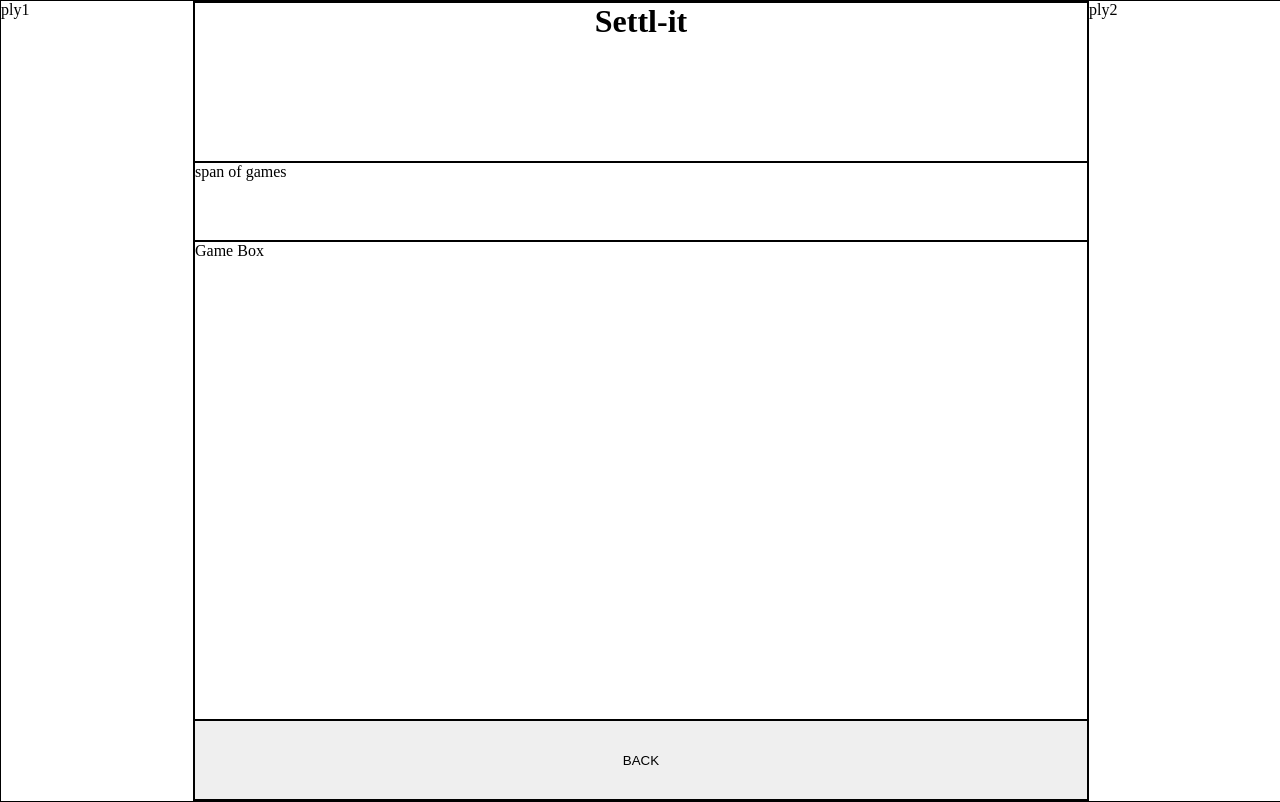
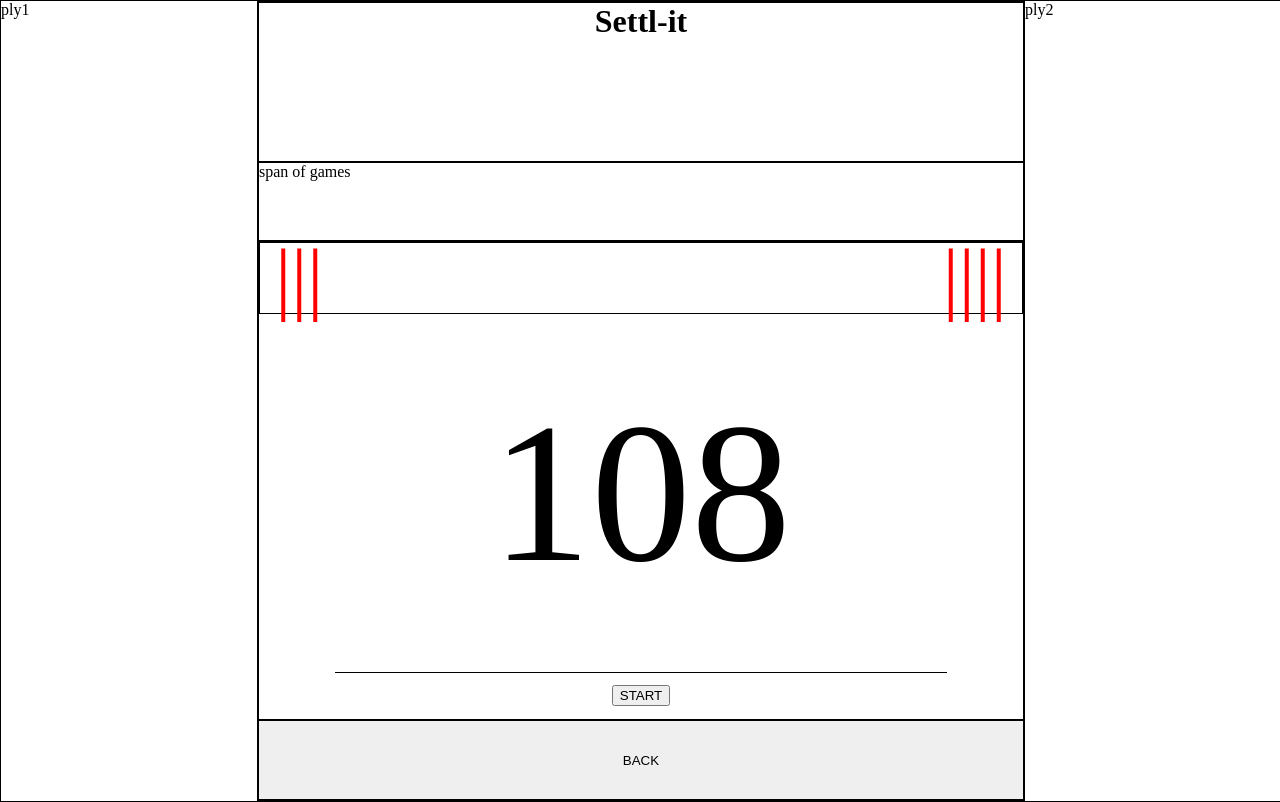
Before and after one commit to jase-d/uDecide, a Next.js app: page /settl-it/app in a window 1280 px wide. Built offline with nearby package versions, Linux system fonts and the light colour scheme.

Commit message:
add some initial css and layouts for settl-it

```diff
--- a/pages/settl-it/app.jsx
+++ b/pages/settl-it/app.jsx
@@ -1,6 +1,8 @@
 import React from 'react';
 import styles from './styles/settl.module.css';
-import Main from './components/Main.jsx';
+import dynamic from 'next/dynamic';
+
+const Main = dynamic(() => import('./components/Main.jsx'));
 export default class App extends React.Component {
   constructor(props) {
     super(props);
--- /dev/null
+++ b/pages/settl-it/components/Game.jsx
@@ -0,0 +1,13 @@
+import React from 'react';
+import styles from '../styles/settl.module.css';
+
+const randomNumber = () => {
+
+  return (
+    <div className={styles.game}>
+      108
+    </div>
+  );
+};
+
+export default randomNumber;
--- a/pages/settl-it/components/GameBox.jsx
+++ b/pages/settl-it/components/GameBox.jsx
@@ -1,17 +1,26 @@
 import React from 'react';
 import styles from '../styles/settl.module.css';
+import dynamic from 'next/dynamic';
+
+const ScoreBar = dynamic(import('./ScoreBar.jsx'));
+const Game = dynamic(import('./Game.jsx'));
 
 export default class GameBox extends React.Component {
   constructor(props) {
     super(props);
     this.state = {
-      number: null
+      number: null,
+      button: 'START'
     };
   };
   render() {
     return (
-      <div className={styles.game}>
-        Game Box
+      <div className={styles.gameBox}>
+        <ScoreBar/>
+        <Game/>
+        <div className={styles.gameButton}>
+          <button>{this.state.button}</button>
+        </div>
       </div>
     );
   };
--- a/pages/settl-it/components/Main.jsx
+++ b/pages/settl-it/components/Main.jsx
@@ -1,6 +1,7 @@
 import React from 'react';
 import styles from '../styles/settl.module.css';
-import GameBox from './GameBox.jsx';
+import dynamic from 'next/dynamic';
+const GameBox = dynamic(() => import('./GameBox.jsx'));
 
 export default class Main extends React.Component {
   constructor(props) {
@@ -11,7 +12,7 @@ export default class Main extends React.Component {
   };
   render() {
     return (
-      <div className={styles.gamebox}>
+      <div className={styles.container}>
         <h1 className={styles.header}>Settl-it
         </h1>
         <div className={styles.bar}> span of games
--- /dev/null
+++ b/pages/settl-it/components/ScoreBar.jsx
@@ -0,0 +1,14 @@
+import React from 'react';
+import styles from '../styles/settl.module.css';
+
+const ScoreBoard = (props) => {
+
+  return (
+    <div className={styles.scoreBar}>
+      <div>|||</div>
+      <div>||||</div>
+    </div>
+  );
+};
+
+export default ScoreBoard;
--- a/pages/settl-it/styles/settl.module.css
+++ b/pages/settl-it/styles/settl.module.css
@@ -3,14 +3,14 @@
   width: 100%;
   height: 100vh;
   display: grid;
-  grid-template-columns: 15% 70% 15%;
+  grid-template-columns: 20% 60% 20%;
 }
 .user {
   border: thin solid black;
 }
 /*//////////////////////////////
 // MAIN CONTAINER /////////// */
-.gamebox {
+.container {
   border: thin solid black;
   display: grid;
   grid-template-rows: 20% 10% 60% 10%;
@@ -21,15 +21,45 @@
   text-align: center;
   margin: 0;
 }
-
+/*  */
 .bar {
   border: thin solid black;
 }
+/*  */
+.gameBox {
+  border: thin solid black;
+  display: grid;
+  grid-template-rows: 15% 75% 10%;
+}
+
+.scoreBar {
+  border: thin solid black;
+  display: flex;
+  justify-content: space-between;
+  align-items: center;
+  padding: 0 2%;
+  font-size: 10vh;
+  color: red;
+}
 
 .game {
-  border: thin solid black
+  display: flex;
+  align-items: center;
+  justify-content: center;
+
+  font-size: 25vh;
 }
 
+.gameButton {
+  border-top: thin solid black;
+  margin: 0 auto;
+  display: flex;
+  justify-content: center;
+  align-items: center;
+  width: 80%;
+}
+
+/*  */
 .back {
   border: thin solid black;
 }
```
